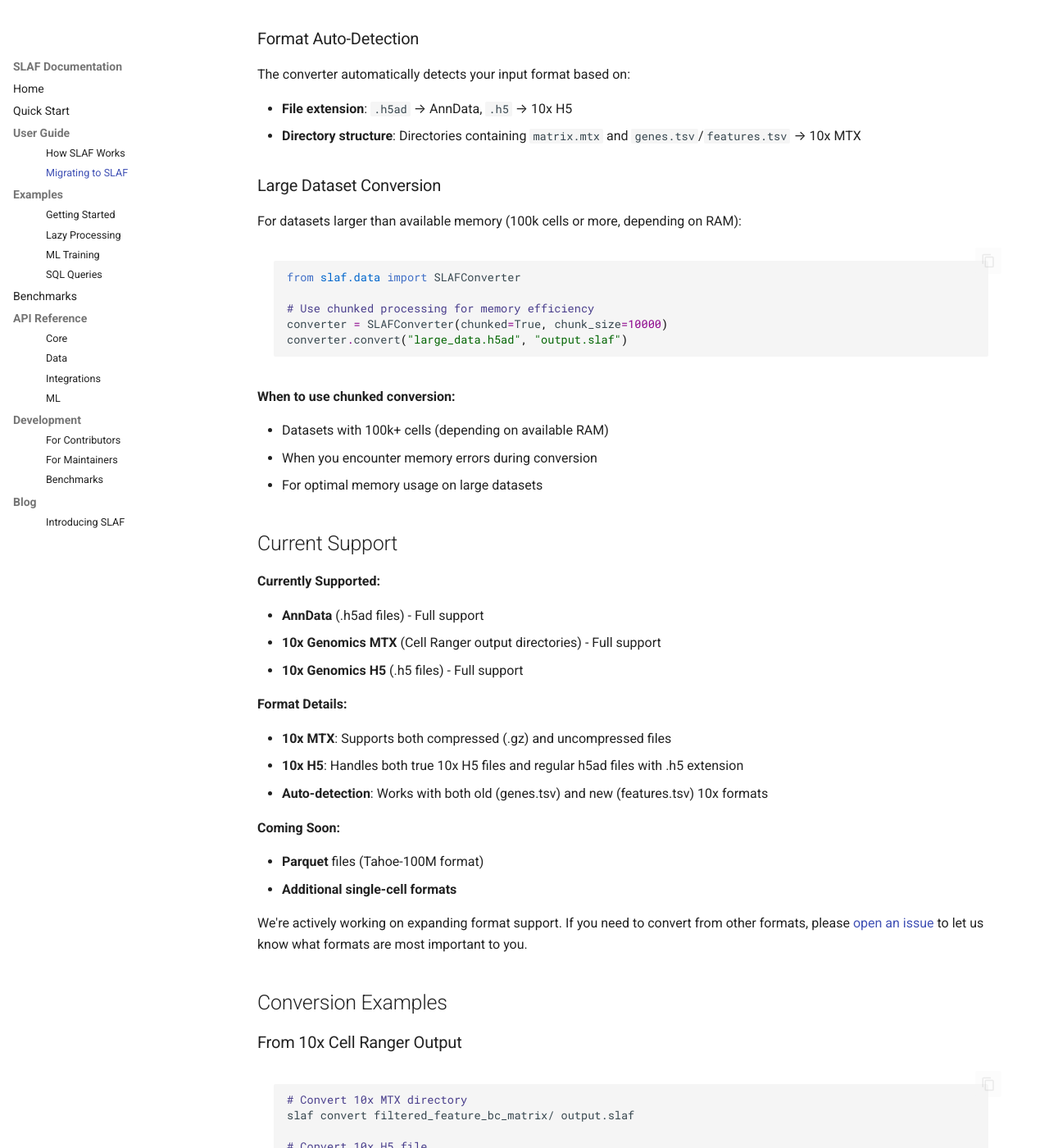
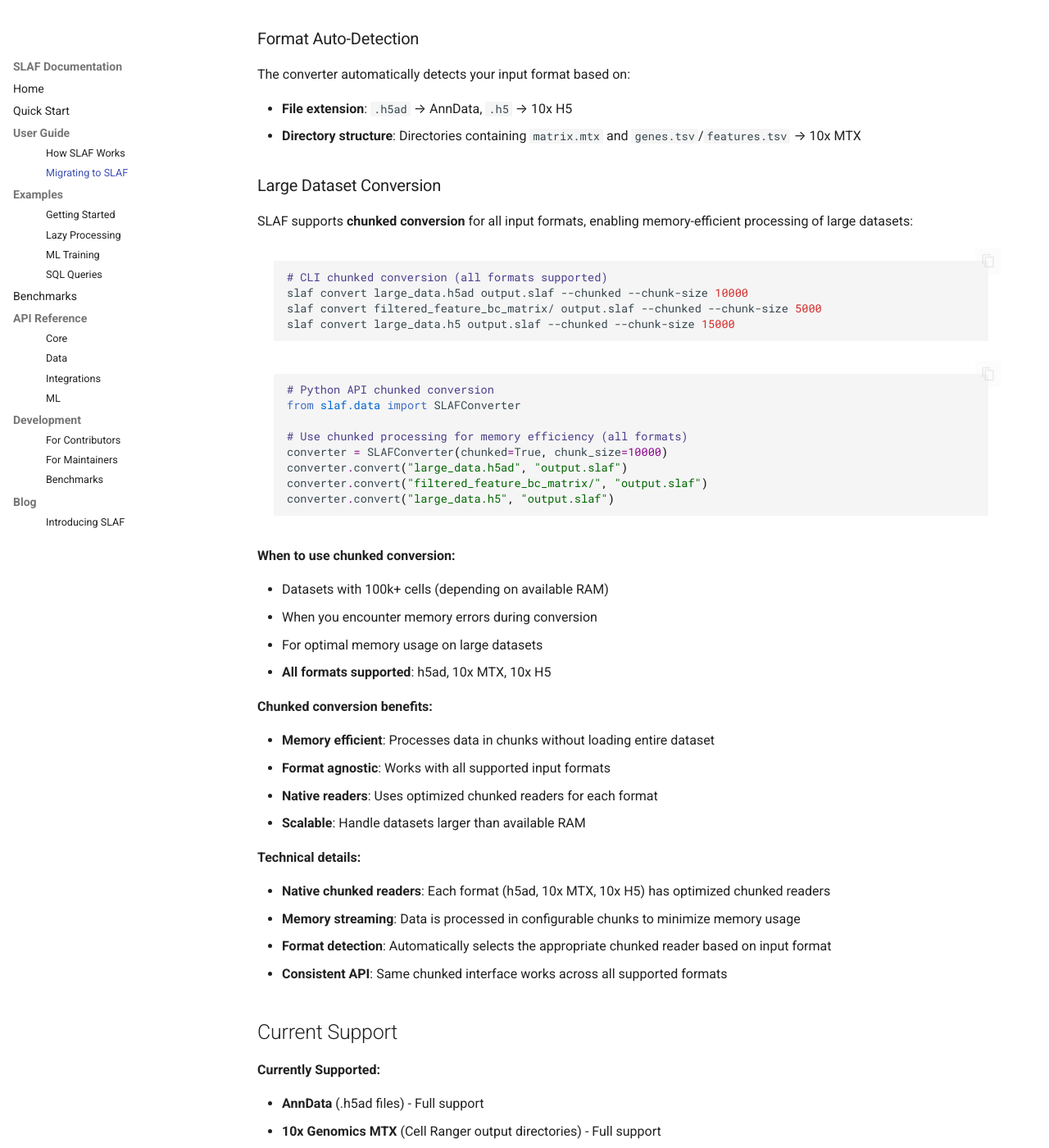
Before and after one commit to slaf-project/slaf, an MkDocs documentation site: the page built from docs/user-guide/migrating-to-slaf.md, in a window 1280 px wide and 1400 px high, scrolled down 1272 px. Shown: the whole window at 82% size. Built offline with MkDocs 1.6.1 and Material for MkDocs 9.7.7, drawn with Linux system fonts in a browser that asks for light colours; comment, search, counter and statistics services are not loaded; some of the changed text lies outside the part shown.

Commit message:
refresh docs in cli and docs pages

````diff
--- a/docs/user-guide/migrating-to-slaf.md
+++ b/docs/user-guide/migrating-to-slaf.md
@@ -60,14 +60,24 @@ The converter automatically detects your input format based on:
 
 ### Large Dataset Conversion
 
-For datasets larger than available memory (100k cells or more, depending on RAM):
+SLAF supports **chunked conversion** for all input formats, enabling memory-efficient processing of large datasets:
+
+```bash
+# CLI chunked conversion (all formats supported)
+slaf convert large_data.h5ad output.slaf --chunked --chunk-size 10000
+slaf convert filtered_feature_bc_matrix/ output.slaf --chunked --chunk-size 5000
+slaf convert large_data.h5 output.slaf --chunked --chunk-size 15000
+```
 
 ```python
+# Python API chunked conversion
 from slaf.data import SLAFConverter
 
-# Use chunked processing for memory efficiency
+# Use chunked processing for memory efficiency (all formats)
 converter = SLAFConverter(chunked=True, chunk_size=10000)
 converter.convert("large_data.h5ad", "output.slaf")
+converter.convert("filtered_feature_bc_matrix/", "output.slaf")
+converter.convert("large_data.h5", "output.slaf")
 ```
 
 **When to use chunked conversion:**
@@ -75,6 +85,21 @@ converter.convert("large_data.h5ad", "output.slaf")
 - Datasets with 100k+ cells (depending on available RAM)
 - When you encounter memory errors during conversion
 - For optimal memory usage on large datasets
+- **All formats supported**: h5ad, 10x MTX, 10x H5
+
+**Chunked conversion benefits:**
+
+- **Memory efficient**: Processes data in chunks without loading entire dataset
+- **Format agnostic**: Works with all supported input formats
+- **Native readers**: Uses optimized chunked readers for each format
+- **Scalable**: Handle datasets larger than available RAM
+
+**Technical details:**
+
+- **Native chunked readers**: Each format (h5ad, 10x MTX, 10x H5) has optimized chunked readers
+- **Memory streaming**: Data is processed in configurable chunks to minimize memory usage
+- **Format detection**: Automatically selects the appropriate chunked reader based on input format
+- **Consistent API**: Same chunked interface works across all supported formats
 
 ## Current Support
 
@@ -107,6 +132,10 @@ slaf convert filtered_feature_bc_matrix/ output.slaf
 
 # Convert 10x H5 file
 slaf convert filtered_feature_bc_matrix.h5 output.slaf
+
+# Chunked conversion for large datasets
+slaf convert filtered_feature_bc_matrix/ output.slaf --chunked --chunk-size 5000
+slaf convert filtered_feature_bc_matrix.h5 output.slaf --chunked --chunk-size 10000
 ```
 
 ### From AnnData
@@ -114,6 +143,9 @@ slaf convert filtered_feature_bc_matrix.h5 output.slaf
 ```bash
 # Convert h5ad file
 slaf convert data.h5ad output.slaf
+
+# Chunked conversion for large h5ad files
+slaf convert large_data.h5ad output.slaf --chunked --chunk-size 15000
 ```
 
 ### From Python
@@ -126,6 +158,28 @@ converter = SLAFConverter()
 converter.convert("your_data.h5ad", "output.slaf")
 converter.convert("your_10x_directory/", "output.slaf")
 converter.convert("your_10x_file.h5", "output.slaf")
+
+# Chunked conversion for all formats
+converter = SLAFConverter(chunked=True, chunk_size=10000)
+converter.convert("large_data.h5ad", "output.slaf")
+converter.convert("large_10x_directory/", "output.slaf")
+converter.convert("large_10x_file.h5", "output.slaf")
+```
+
+### Memory-Efficient Processing Examples
+
+```python
+# Handle datasets larger than available RAM
+converter = SLAFConverter(chunked=True, chunk_size=5000)
+converter.convert("million_cells.h5ad", "output.slaf")
+
+# Process with custom chunk sizes
+converter = SLAFConverter(chunked=True, chunk_size=2000)
+converter.convert("dense_expression.h5ad", "output.slaf")
+
+# Combine with format detection
+converter = SLAFConverter(chunked=True, chunk_size=10000)
+converter.convert("unknown_format_data", "output.slaf")  # Auto-detects format
 ```
 
 ## Next Steps
````
Also changed, not shown: 1 other file.
